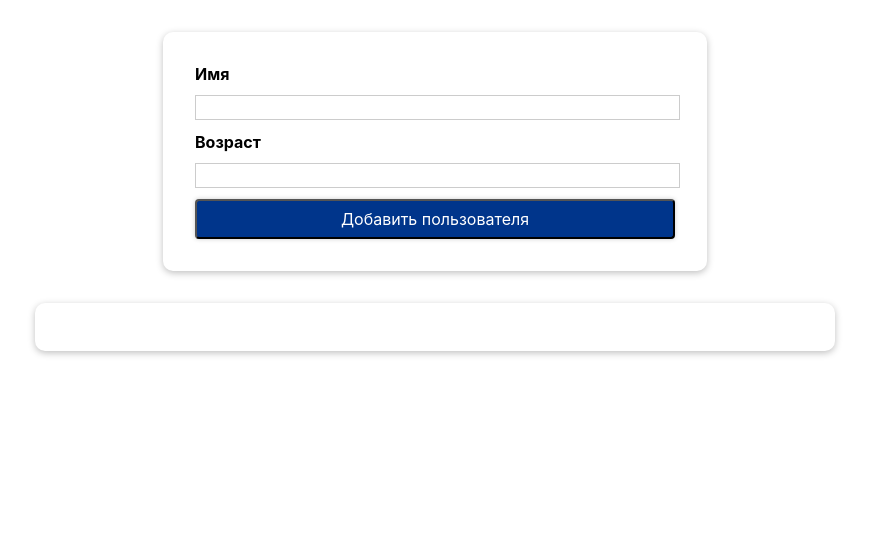
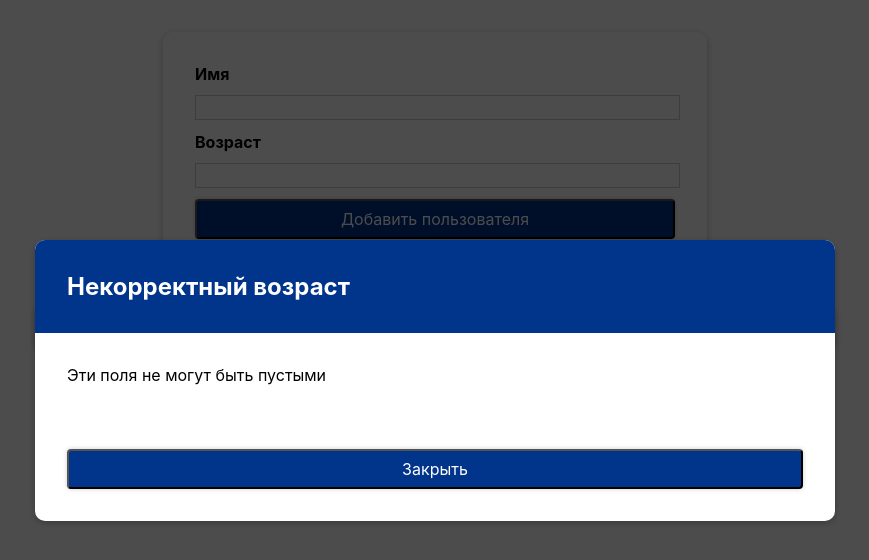
Before and after one commit to kalachyonok/FORM-TEST, a React (Create React App) app: page / in a window 1280 px wide. Shown: the top 560 px of the page, without its empty margins (205-1074 px from the left). Built offline with nearby package versions, Linux system fonts and the light colour scheme.

Commit message:
add modal window

```diff
--- a/src/App.js
+++ b/src/App.js
@@ -1,3 +1,4 @@
+import { ErrorModal } from "./components/ErrorModal";
 import { InfoForm } from "./components/InfoForm";
 import { NameList } from "./components/NameList";
 import { useState } from "react";
@@ -15,6 +16,7 @@ function App() {
     <div>
       <InfoForm onAddNewUser={addNewUserHandler} />
       <NameList users={users} />
+      <ErrorModal />
     </div>
   );
 }
--- a/src/components/Button.js
+++ b/src/components/Button.js
@@ -1,9 +1,9 @@
 import styleButton from "./Button.module.css";
 
-export const Button = () => {
+export const Button = (props) => {
   return (
     <button type="submit" className={styleButton.button}>
-      Добавить пользователя
+      {props.label}
     </button>
   );
 };
--- /dev/null
+++ b/src/components/ErrorModal.js
@@ -0,0 +1,20 @@
+import { Button } from "./Button";
+import styleModal from "./ErrorModal.module.css";
+
+export const ErrorModal = () => {
+  return (
+    <div>
+      <div className={styleModal.backdrop}></div>
+      <div className={styleModal.modal}>
+        <header className={styleModal.header}>
+          <h2>Некорректный возраст</h2>
+        </header>
+
+        <div className={styleModal.content}>Эти поля не могут быть пустыми</div>
+        <div className={styleModal.actions}>
+          <Button label="Закрыть" />
+        </div>
+      </div>
+    </div>
+  );
+};
--- /dev/null
+++ b/src/components/ErrorModal.module.css
@@ -0,0 +1,48 @@
+.backdrop {
+  position: fixed;
+  top: 0;
+  left: 0;
+  width: 100%;
+  height: 100vh;
+  z-index: 10;
+  background: rgba(0, 0, 0, 0.7);
+}
+
+.modal {
+  position: fixed;
+  top: 30vh;
+  left: 10%;
+  width: 70%;
+  z-index: 100;
+  overflow: hidden;
+  border-radius: 10px;
+  box-shadow: 0 2px 7px rgb(0, 0, 0, 0.25);
+  background-color: white;
+}
+
+.header {
+  background: #00358b;
+  padding: 2rem;
+}
+
+.header h2 {
+  margin: 0;
+  color: white;
+}
+
+.content {
+  padding: 2rem;
+}
+
+.actions {
+  padding: 2rem;
+  display: flex;
+  justify-content: flex-end;
+}
+
+@media (min-width: 768px) {
+  .modal {
+    left: calc(50% - 25rem);
+    width: 50rem;
+  }
+}
--- a/src/components/InfoForm.js
+++ b/src/components/InfoForm.js
@@ -48,7 +48,7 @@ export const InfoForm = (props) => {
           />
         </div>
 
-        <Button />
+        <Button label="Добавить пользователя" />
       </div>
     </form>
   );
```
